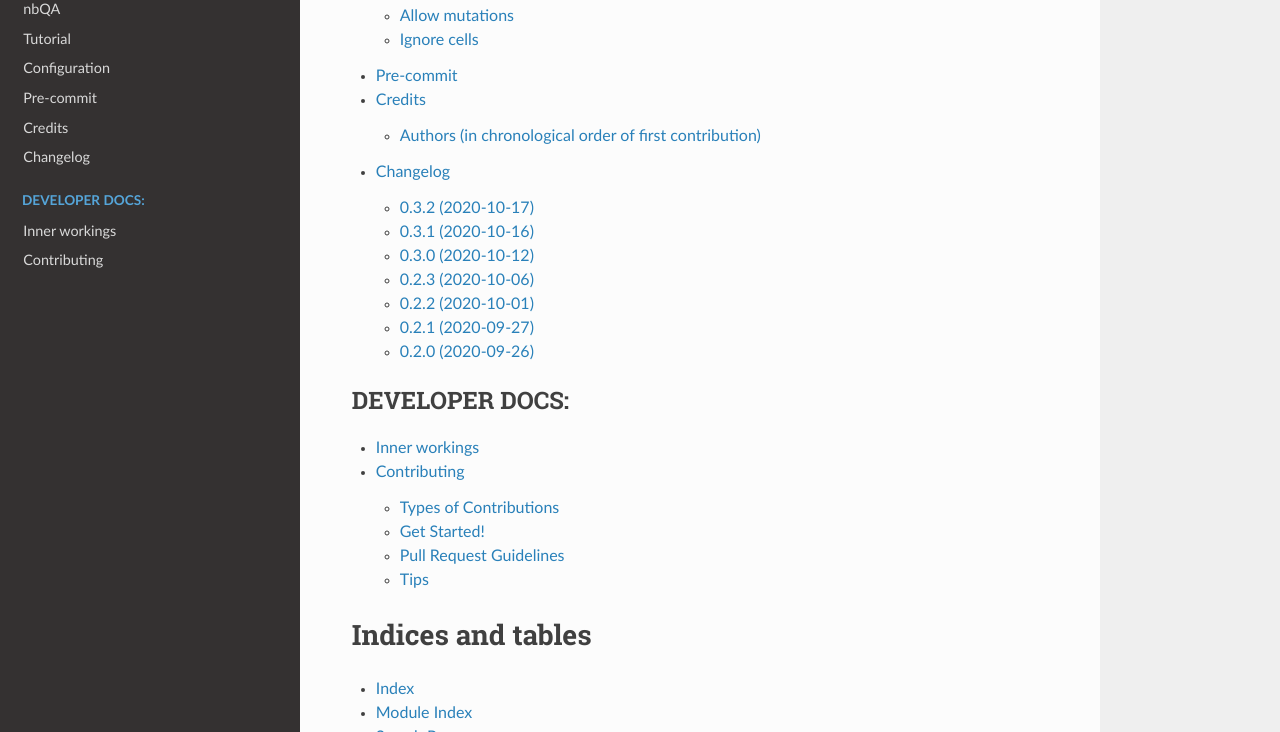
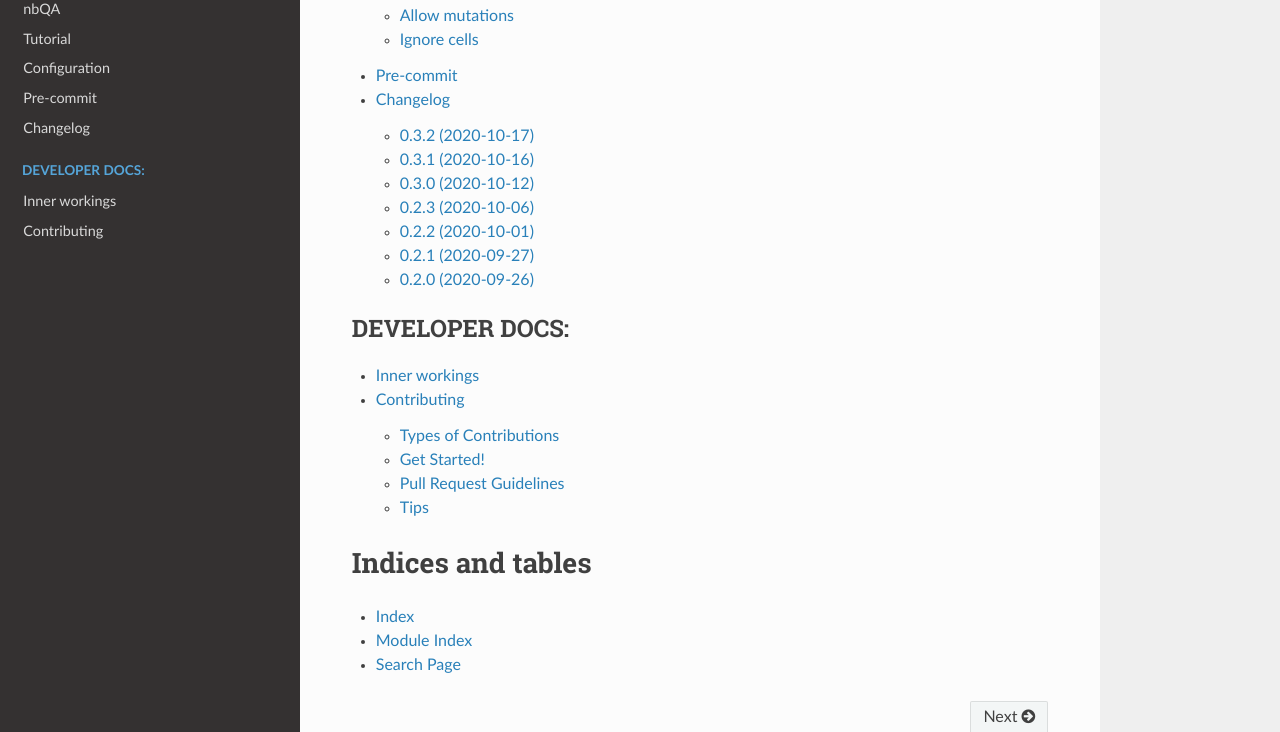
Before and after one commit to nbQA-dev/nbQA, a Sphinx documentation site: the page built from docs/index.rst, in a window 1280 px wide and 900 px high, scrolled down 756 px, cut to the strip 168-900 px from the top of the window. Built offline with Sphinx 7.4.7 and the Read the Docs theme 2.0.0, drawn with Linux system fonts in a browser that asks for light colours.

Commit message:
remove authors (#354)

```diff
--- a/docs/authors.rst
+++ /dev/null
@@ -1,11 +0,0 @@
-=======
-Credits
-=======
-
-Authors (in chronological order of first contribution)
-------------------------------------------------------
-
-- MarcoGorelli (Marco Gorelli)
-- s-weigand (Sebastian Weigand)
-- fcatus
-- girip11 (Girish Pasupathy)
--- a/docs/index.rst
+++ b/docs/index.rst
@@ -12,7 +12,6 @@ nbQA
    tutorial
    configuration
    pre-commit
-   authors
    history
 
 
```
